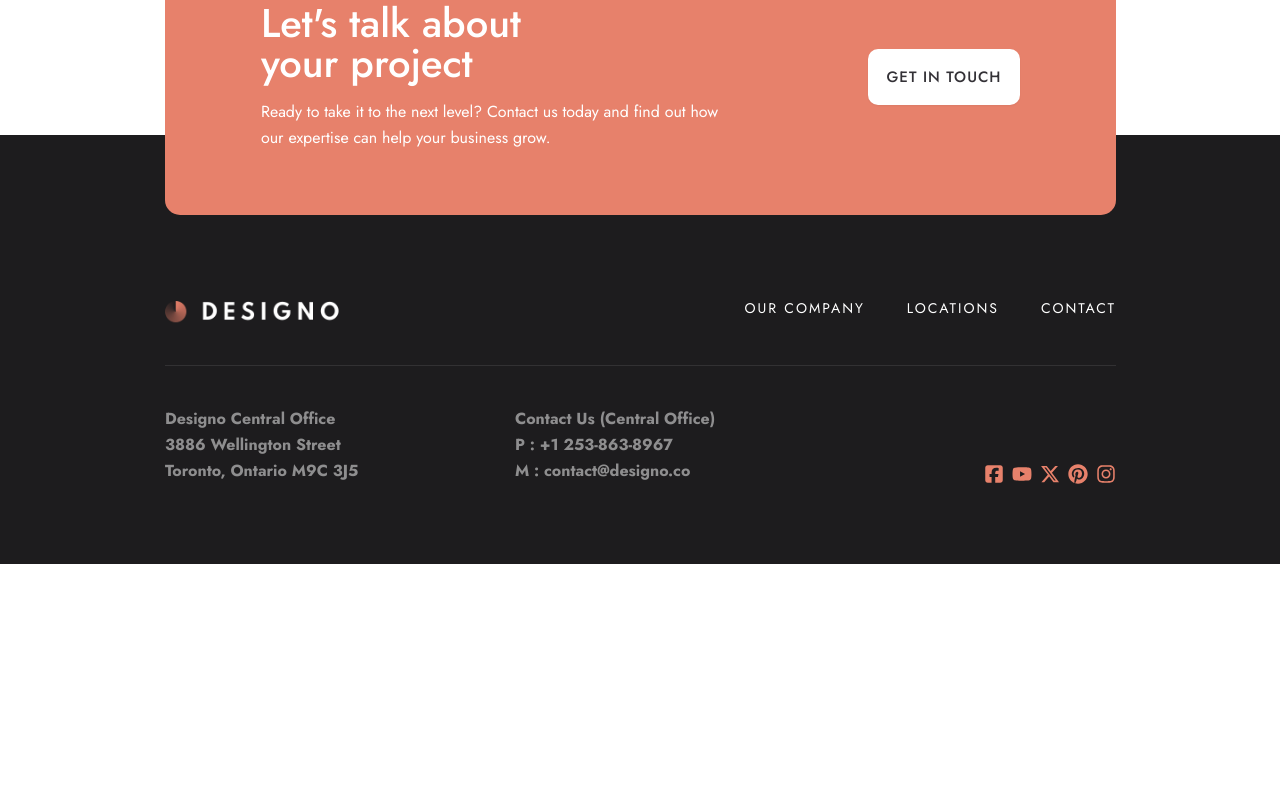
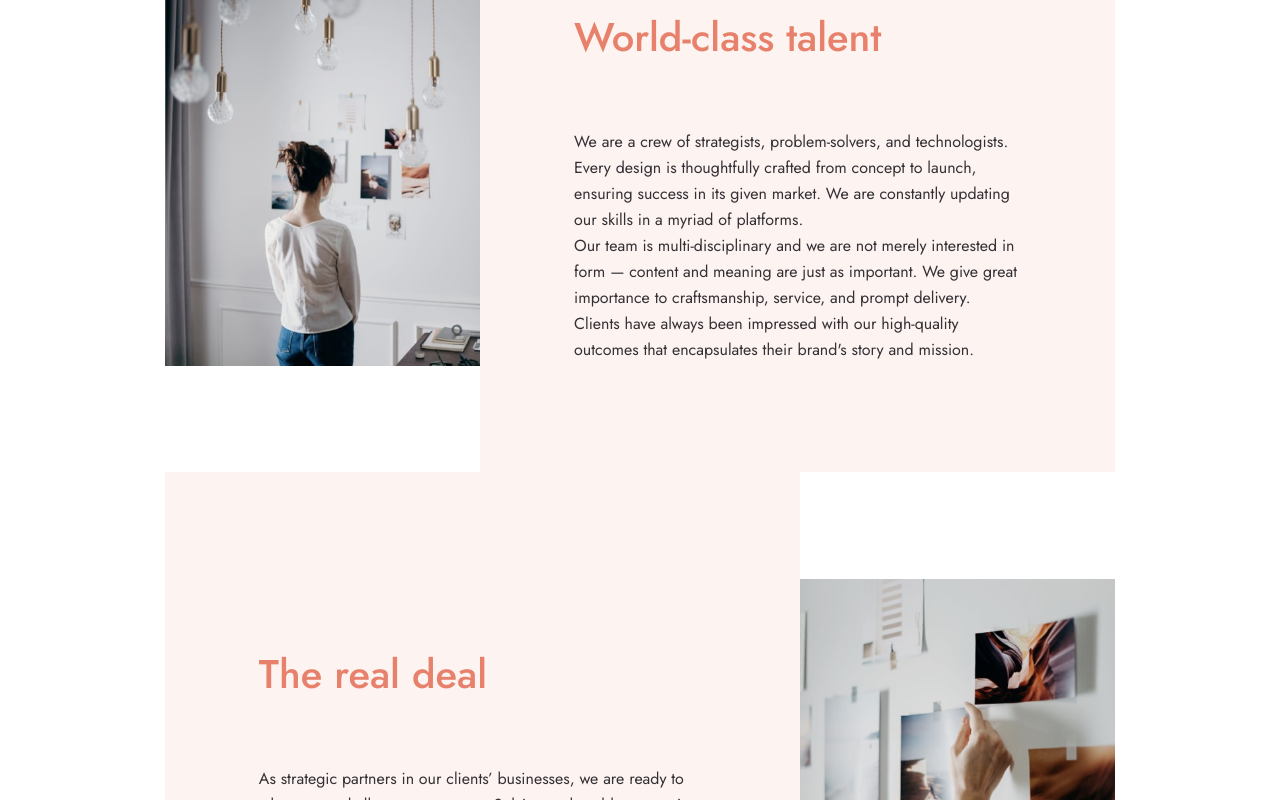
Before and after one commit to Youmnaelzany/designo-multi-page-website-8-3, a Next.js app: page /about in a window 1280 px wide. Shown: the part 320-1120 px from the top of the page. Before the commit the page ends 884 px from the top, so only its background shows below. Built offline with nearby package versions, Linux system fonts and the light colour scheme.

Commit message:
Add changes

```diff
--- a/src/app/about/page.tsx
+++ b/src/app/about/page.tsx
@@ -1,5 +1,30 @@
+import AboutCard from "@/components/main/about-card";
+
 export default function About() {
   return (
-    <main className="">About Page</main>
+    <main className="">
+      <section className="">
+        <AboutCard
+          desktopImg="assets/about/desktop/image-world-class-talent.jpg"
+          tabletImg="assets/about/tablet/image-world-class-talent.jpg"
+          mobileImg="assets/about/mobile/image-world-class-talent.jpg"
+          title="World-class talent"
+          description="We are a crew of strategists, problem-solvers, and technologists. Every design is thoughtfully crafted from concept to launch, ensuring success in its given market. We are constantly updating our skills in a myriad of platforms."
+          descriptionTwo="Our team is multi-disciplinary and we are not merely interested in form — content and meaning are just as important. We give great importance to craftsmanship, service, and prompt delivery. Clients have always been impressed with our high-quality outcomes that encapsulates their brand's story and mission."
+          specialStyle={false} // Set to false for normal layout
+        />
+      </section>
+      <section className="">
+        <AboutCard
+          desktopImg="assets/about/desktop/image-real-deal.jpg"
+          tabletImg="assets/about/tablet/image-real-deal.jpg"
+          mobileImg="assets/about/mobile/image-real-deal.jpg"
+          title="The real deal"
+          description="As strategic partners in our clients’ businesses, we are ready to take on any challenge as our own. Solving real problems require empathy and collaboration, and we strive to bring a fresh perspective to every opportunity. We make design and technology more accessible and give you tools to measure success."
+          descriptionTwo="We are visual storytellers in appealing and captivating ways. By combining business and marketing strategies, we inspire audiences to take action and drive real results."
+          specialStyle={true}
+        />
+      </section>
+    </main>
   );
 }
--- /dev/null
+++ b/src/components/main/about-card.tsx
@@ -0,0 +1,27 @@
+interface AboutCardProps {
+    desktopImg: string;
+    tabletImg: string;
+    mobileImg: string;
+    title: string;
+    description: string;
+    descriptionTwo: string;
+    specialStyle?: boolean
+}
+
+export default function AboutCard({ desktopImg, tabletImg, mobileImg, title, description, descriptionTwo, specialStyle }: AboutCardProps) {
+    return (
+        <div className="flex flex-col items-center justify-center lg:flex-row mx-[-1.5rem] sm:mx-0" style={specialStyle ? { flexDirection: "row-reverse" } : { flexDirection: "row" }}>
+            <picture>
+                <source media="(min-width: 1024px)" srcSet={desktopImg} />
+                <source media="(min-width: 768px)" srcSet={tabletImg} />
+                <img src={mobileImg} alt="about-card" />
+            </picture>
+            <div className="flex flex-col gap-6 items-center justify-center text-center lg:text-left lg:justify-start bg-[#FDF3F0] py-20 px-6 sm:pl-[3.69rem] sm:pr-[3.62rem] lg:py-[6.85em] lg:pr-24 lg:pl-[5.87rem] lg:items-start">
+                <div className="w-[20.4375rem] sm:w-[35.75rem] lg:w-[27.8125rem]">
+                    <h2 className="text-[#E7816B] text-[2rem] font-medium leading-9 sm:py-[4.25rem] sm:text-[2.5rem] sm:leading-12">{title}</h2>
+                    <p className="text-[0.9375rem] font-normal leading-[1.5625rem] text-[#333136] sm:leading-[1.625rem] sm:text-base">{description}</p>
+                    <p className="text-[0.9375rem] font-normal leading-[1.5625rem] text-[#333136] sm:leading-[1.625rem] sm:text-base">{descriptionTwo}</p>
+                </div>
+            </div>
+        </div>);
+}
--- /dev/null
+++ b/src/components/main/about-hero.tsx
@@ -0,0 +1,27 @@
+interface AboutCardProps {
+    desktopImg: string;
+    tabletImg: string;
+    mobileImg: string;
+    title: string;
+    description: string;
+    descriptionTwo: string;
+    specialStyle?: boolean
+}
+
+export default function AboutCard({ desktopImg, tabletImg, mobileImg, title, description, descriptionTwo }: AboutCardProps) {
+    return (
+        <div className="flex flex-col items-center justify-center lg:flex-row mx-[-1.5rem] sm:mx-0">
+            <picture>
+                <source media="(min-width: 1024px)" srcSet={desktopImg} />
+                <source media="(min-width: 768px)" srcSet={tabletImg} />
+                <img src={mobileImg} alt="about-card" />
+            </picture>
+            <div className="flex flex-col gap-6 items-center justify-center text-center lg:text-left lg:justify-start bg-[#FDF3F0] py-20 px-6 sm:pl-[3.69rem] sm:pr-[3.62rem] lg:py-[6.85em] lg:pr-24 lg:pl-[5.87rem] lg:items-start">
+                <div className="w-[20.4375rem] sm:w-[35.75rem] lg:w-[27.8125rem]">
+                    <h2 className="text-[#E7816B] text-[2rem] font-medium leading-9 sm:py-[4.25rem] sm:text-[2.5rem] sm:leading-12">{title}</h2>
+                    <p className="text-[0.9375rem] font-normal leading-[1.5625rem] text-[#333136] sm:leading-[1.625rem] sm:text-base">{description}</p>
+                    <p className="text-[0.9375rem] font-normal leading-[1.5625rem] text-[#333136] sm:leading-[1.625rem] sm:text-base">{descriptionTwo}</p>
+                </div>
+            </div>
+        </div>);
+}
```
